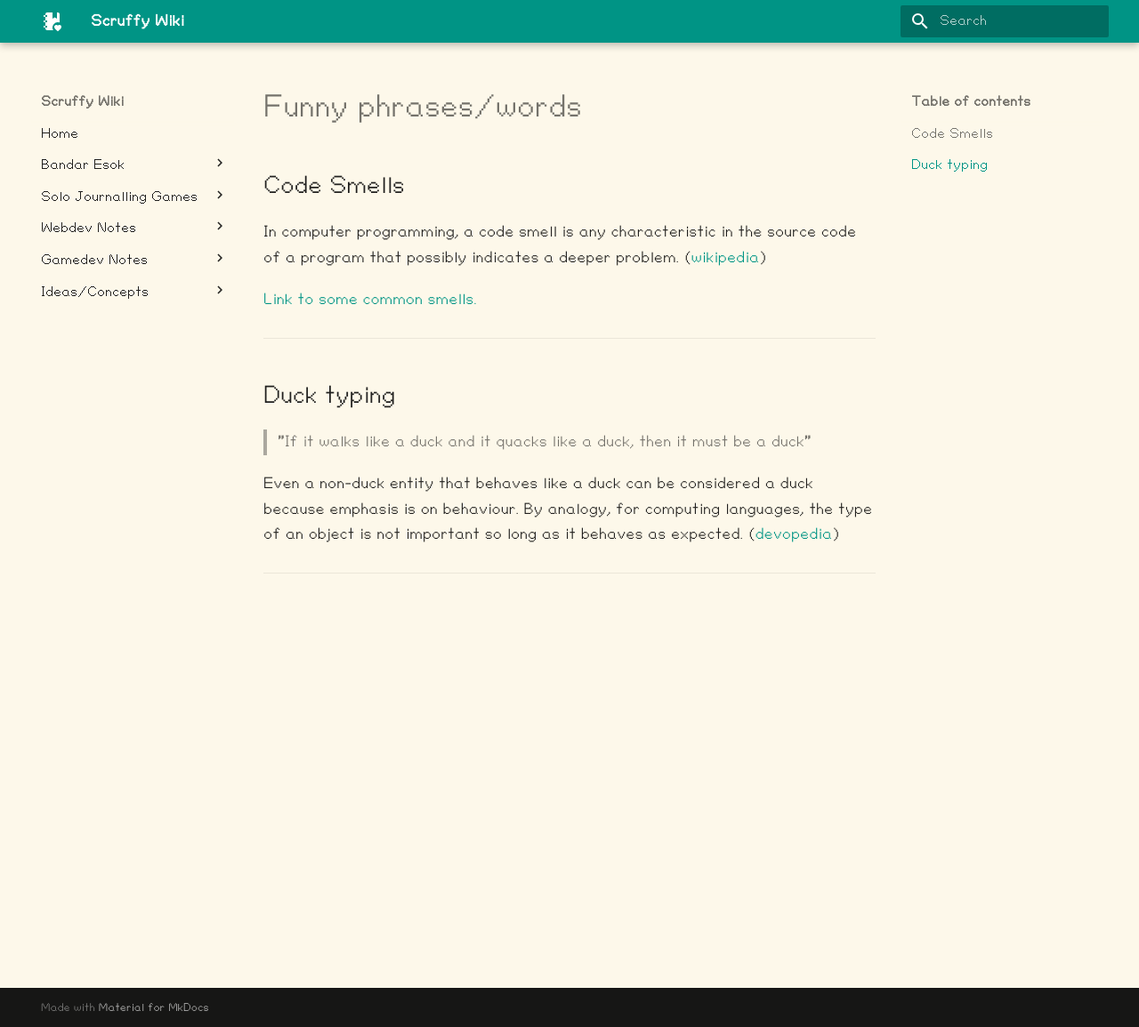
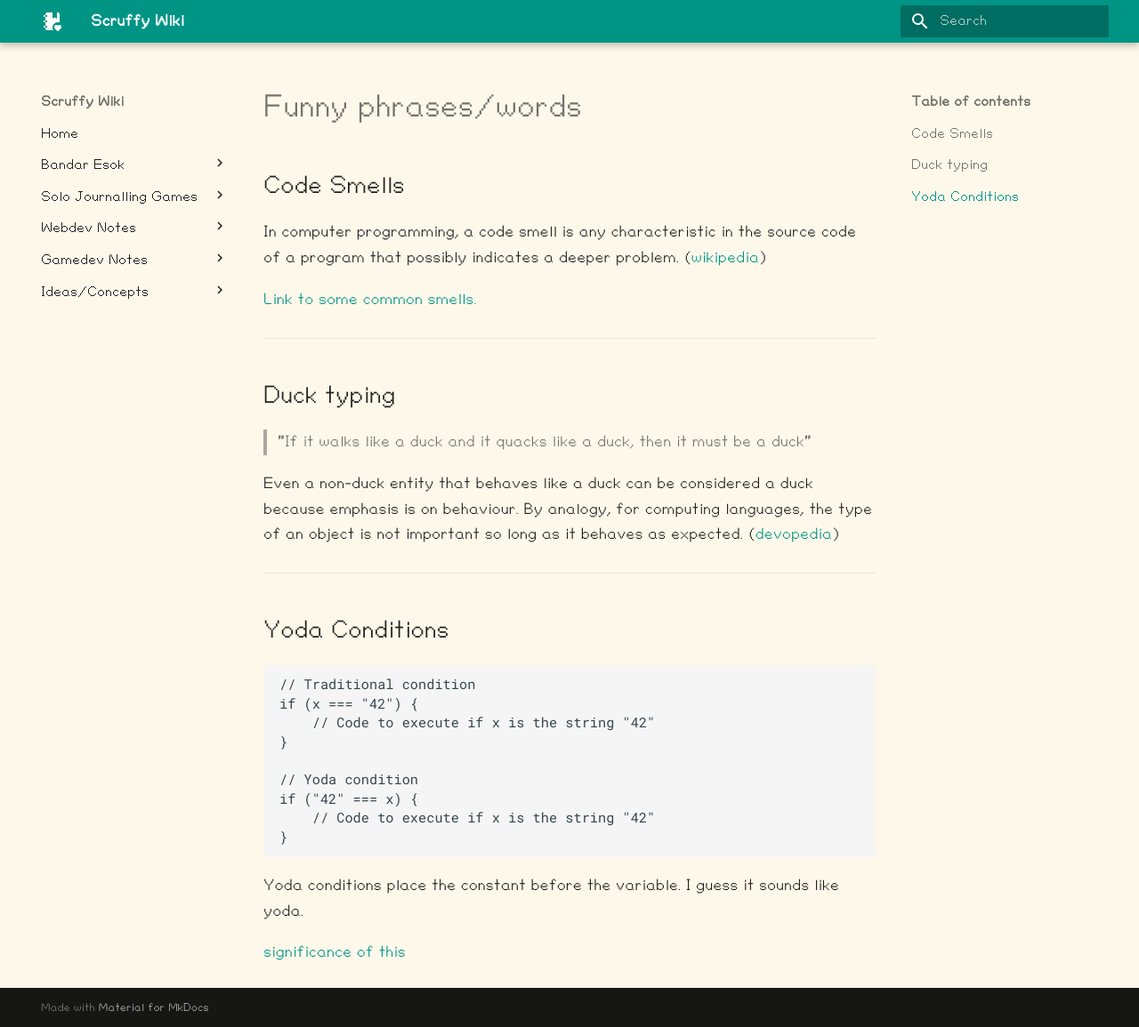
Before and after one commit to muahchee/scruffyWiki, an MkDocs documentation site: the page built from docs/notes/webdevNotes/funny-phrases.md, in a window 1280 px wide and 1155 px high. Shown: the whole window at 89% size. Built offline with MkDocs 1.6.1 and Material for MkDocs 9.7.7, drawn with Linux system fonts in a browser that asks for light colours.

Commit message:
add funnies

````diff
--- a/docs/notes/webdevNotes/Note 2025-03-27T20.46.56.md
+++ b/docs/notes/webdevNotes/funny-phrases.md
@@ -17,3 +17,21 @@ Even a non-duck entity that behaves like a duck can be considered a duck because
 
 
 ---
+
+## Yoda Conditions
+
+```
+// Traditional condition
+if (x === "42") {
+    // Code to execute if x is the string "42"
+}
+
+// Yoda condition
+if ("42" === x) {
+    // Code to execute if x is the string "42"
+}
+```
+
+Yoda conditions place the constant before the variable. I guess it sounds like yoda.
+
+[significance of this](https://www.codingexplorations.com/blog/yoda-conditions-understanding-their-significance-in-programming#:~:text=What%20Are%20Yoda%20Conditions%3F,if%20(42%20%3D%3D%20variable)%20.)
````
Also changed, not shown: 1 other file.
